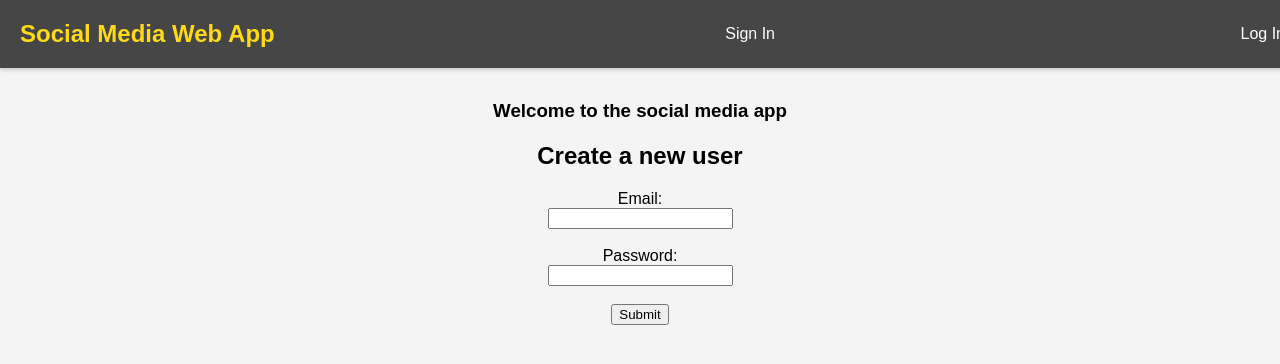
After one commit to ravishankardas/fastapi-social, a FastAPI app: template templates/social.html in a window 1280 px wide. The commit adds this page. Shown: the top 364 px of the page. Run offline with FastAPI, Linux system fonts and the light colour scheme; the template is opened without the code that fills it, so the values that code supplies are empty; parts of the project's set-up code (start-up, migrations or seed data) failed here and were passed over.

Commit message:
user creation done

```diff
--- a/app/main.py
+++ b/app/main.py
@@ -37,17 +37,22 @@ async def get_resume(request: Request):
 
 
 @app.get("/projects", response_class=HTMLResponse)
-async def get_resume(request: Request):
+async def get_projects(request: Request):
     return templates.TemplateResponse("projects.html", {"request": request})
 
 @app.get("/acheivements", response_class=HTMLResponse)
-async def get_resume(request: Request):
+async def get_acheivements(request: Request):
     return templates.TemplateResponse("acheivements.html", {"request": request})
 
 
 @app.get("/contact", response_class=HTMLResponse)
-async def get_resume(request: Request):
+async def get_contact(request: Request):
     return templates.TemplateResponse("contact.html", {"request": request})
+
+
+@app.get("/social", response_class=HTMLResponse)
+async def get_social(request: Request):
+    return templates.TemplateResponse("social.html", {"request": request})
 
 app.include_router(post.router)
 app.include_router(user.router)
--- a/templates/acheivements.html
+++ b/templates/acheivements.html
@@ -87,6 +87,7 @@
 
         <h2>Extra-Curricular Activities</h2>
         <ul>
+            <li>Secured a global rank of 542 out of 13626 and india rank of 55 out of 3702 in the qualification round of meta hacker cup 2024.</li>
             <li>Earned 6* and 5* ratings in Problem Solving and C++ on HackerRank.</li>
             <li>Resolved over 500 problems on LeetCode, with a highest contest rating of 1421.</li>
             <li>Completed more than 500 problems on Codeforces, achieving a maximum contest rating of 981 (Grey).</li>
--- a/templates/resume.html
+++ b/templates/resume.html
@@ -12,7 +12,7 @@
 <body>
         <!-- Display the Resume PDF -->
     <div class="pdf-container">
-        <iframe src="/static/Ravi_CV_1.pdf"></iframe> <!-- Replace with your resume's actual path -->
+        <iframe src="/static/Ravi_CV.pdf"></iframe> <!-- Replace with your resume's actual path -->
     </div>
 </body>
 </html>
--- /dev/null
+++ b/templates/social.html
@@ -0,0 +1,221 @@
+<!DOCTYPE html>
+<html lang="en">
+<head>
+    <meta charset="UTF-8">
+    <meta name="viewport" content="width=device-width, initial-scale=1.0">
+    <title>Social Media Web App</title>
+    <style>
+   body {
+    font-family: Arial, sans-serif;
+    margin: 0;
+    padding: 0;
+    background-color: #f4f4f4;
+}
+
+.navbar {
+    display: flex; /* Use flexbox for alignment */
+    justify-content: space-between; /* Space between logo and links */
+    align-items: center; /* Center vertically */
+    background-color: #333;
+    padding: 15px 20px;
+    position: fixed;
+    width: 100%;
+    top: 0;
+    left: 0;
+    z-index: 1000;
+    opacity: 0.9;
+    color: #fff;
+    box-shadow: 0 2px 4px rgba(0, 0, 0, 0.2);
+    margin-bottom: 100px;
+}
+
+.navbar h3 {
+    margin: 0;
+    font-size: 1.5rem;
+    cursor: pointer;
+    color: #ffd700; /* Gold color for better visibility */
+}
+
+.navbar h3:hover {
+    color: #fff; /* Change color on hover */
+}
+
+.navbar a {
+    color: #fff; /* Link color */
+    text-decoration: none; /* Remove underline */
+    padding: 10px 15px; /* Add padding for better touch target */
+    margin: 0;
+    border-radius: 5px; /* Rounded corners */
+    transition: background-color 0.3s, color 0.3s; /* Smooth transition */
+}
+
+.navbar a:not(:last-child) {
+    margin-right: 0; /* Ensure no margin on the right of the first link */
+}
+
+.navbar a:hover {
+    background-color: #ffd700; /* Gold background on hover */
+    color: #333; /* Dark text color on hover */
+}
+
+.unclickable {
+    pointer-events: none; /* Disable click events */
+    color: #fff; /* Ensure the text color remains visible */
+    text-decoration: none; /* Remove underline */
+}
+
+.unclickable:hover {
+    color: #fff; /* Keep the color consistent */
+    text-shadow: none; /* Remove text shadow */
+}
+
+.main_text {
+    margin-top: 100px;
+    text-align: center;
+}
+
+.form-container {
+    display: none; /* Hide forms by default */
+}
+
+.form-active {
+    display: block; /* Show form when active */
+}
+
+
+    </style>
+</head>
+<body>
+    <div class="navbar">
+        <h3>Social Media Web App</h3>
+        <a href="#" onclick="toggleForm('signin')" id="signin_text">Sign In</a>
+        <a href="#" onclick="toggleForm('login')" id="login_text">Log In</a>
+    </div>
+
+    <div class="main_text">
+        <h3 id="welcome_text">Welcome to the social media app</h3>
+
+        <!-- Sign In Form -->
+        <div id="signinForm" class="form-container form-active">
+            <h2>Create a new user</h2>
+            <form id="createUserForm" onsubmit="submitSignInForm(event);">
+                <label for="email">Email:</label><br>
+                <input type="email" id="signin_email" name="email" required><br><br>
+                <label for="password">Password:</label><br>
+                <input type="password" id="signin_password" name="password" required><br><br>
+                <button type="submit">Submit</button>
+            </form>
+        </div>
+
+        <!-- Log In Form -->
+        <div id="loginForm" class="form-container">
+            <h2>Log In</h2>
+            <form id="loginUserForm" onsubmit="submitLoginForm(event);">
+                <label for="login_email">Email:</label><br>
+                <input type="email" id="login_email" name="email" required><br><br>
+                <label for="login_password">Password:</label><br>
+                <input type="password" id="login_password" name="password" required><br><br>
+                <button type="submit">Log In</button>
+            </form>
+        </div>
+    </div>
+
+    <script>
+        window.onload = function() {
+            document.getElementById("signin_email").value = ""; // Set email to empty
+            document.getElementById("signin_password").value = ""; // Set password to empty
+            document.getElementById("login_email").value = ""; // Set login email to empty
+            document.getElementById("login_password").value = ""; // Set login password to empty
+        };
+
+        // Function to toggle between Sign In and Log In forms
+        function toggleForm(formType) {
+            const signinForm = document.getElementById("signinForm");
+            const loginForm = document.getElementById("loginForm");
+
+            if (formType === 'signin') {
+                signinForm.classList.add('form-active');
+                loginForm.classList.remove('form-active');
+            } else if (formType === 'login') {
+                loginForm.classList.add('form-active');
+                signinForm.classList.remove('form-active');
+            }
+        }
+
+        async function submitSignInForm(event) {
+            event.preventDefault(); // Prevent the default form submission
+
+            const userData = {
+                email: document.getElementById("signin_email").value,
+                password: document.getElementById("signin_password").value
+            };
+
+            try {
+                const response = await fetch("https://fastapi-social-ravi-232824ba7d56.herokuapp.com/users", {
+                    method: "POST",
+                    headers: {
+                        "Content-Type": "application/json"
+                    },
+                    body: JSON.stringify(userData)
+                });
+
+                if (response.status === 201) {
+                    const responseData = await response.json();
+                    const username = responseData.email.split('@')[0]; // Extract part before '@'
+                    alert("User created successfully!");
+                    updateNavbarWithUsername(username);
+                    document.getElementById("createUserForm").style.display = "none"; // Hide the form
+                } else {
+                    const errorData = await response.json();
+                    alert(`Error: ${errorData.detail}`); // Will show "User already exists"
+                }
+            } catch (error) {
+                alert("An error occurred: " + error.message);
+            }
+        }
+
+        async function submitLoginForm(event) {
+            event.preventDefault(); // Prevent the default form submission
+
+            const loginData = {
+                email: document.getElementById("login_email").value,
+                password: document.getElementById("login_password").value
+            };
+
+            // Call your API for login here (this is just an example)
+            // Replace with the actual login endpoint
+            try {
+                const response = await fetch("http://127.0.0.1:8000/login", {
+                    method: "POST",
+                    headers: {
+                        "Content-Type": "application/json"
+                    },
+                    body: JSON.stringify(loginData)
+                });
+
+                if (response.ok) {
+                    const responseData = await response.json();
+                    const username = responseData.email.split('@')[0]; // Extract part before '@'
+                    alert("Login successful!");
+                    updateNavbarWithUsername(username);
+                    document.getElementById("loginForm").style.display = "none"; // Hide the login form
+                } else {
+                    const errorData = await response.json();
+                    alert(`Login failed: ${errorData.detail}`); // Show error message
+                }
+            } catch (error) {
+                alert("An error occurred: " + error.message);
+            }
+        }
+
+        // Function to update the navbar with the username
+        function updateNavbarWithUsername(username) {
+            const signinLink = document.getElementById("signin_text");
+            signinLink.textContent = username;
+            signinLink.onclick = null; // Make unclickable
+            signinLink.classList.add('unclickable'); // Disable hover effect
+            document.getElementById("login_text").style.display = "none"; // Hide login link
+        }
+    </script>
+</body>
+</html>
```
Also changed, not shown: app/routers/user.py (+7 -0 lines), templates/projects.html (+82 -4 lines), tests/mytest.py (added), 2 other files.
